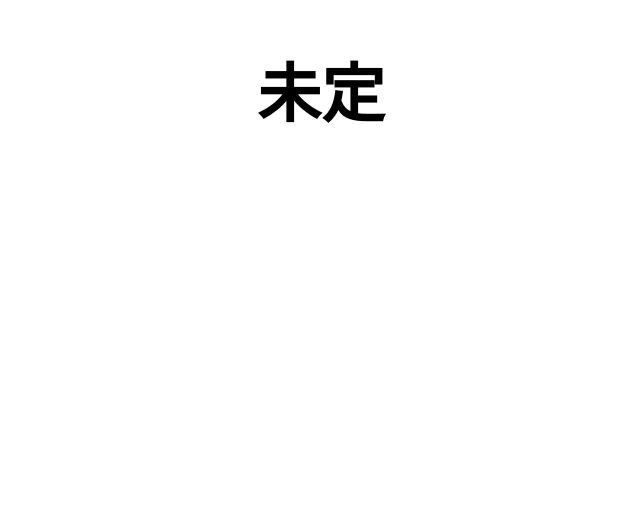
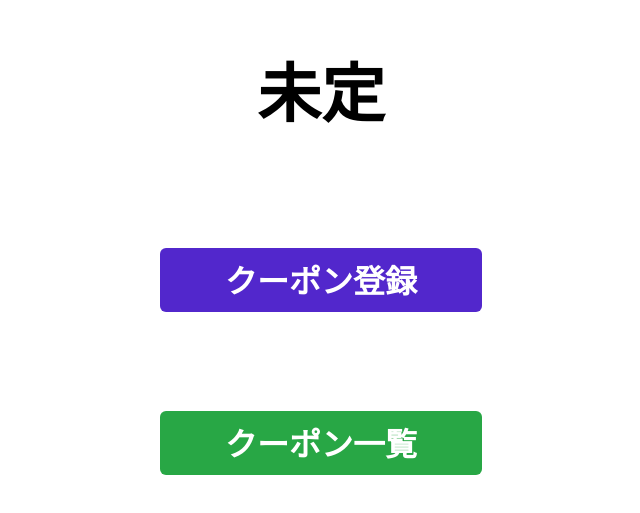
Before and after one commit to yuki-kunn/couponapp, a SvelteKit app: page /home in a window 1280 px wide. Shown: the part 147-660 px from the top of the page, without its empty margins (319-959 px from the left). Built offline with nearby package versions, Linux system fonts and the light colour scheme.

Commit message:
ボタンの配置・スタイルの設定

```diff
--- a/src/routes/home/+page.svelte
+++ b/src/routes/home/+page.svelte
@@ -1,13 +1,40 @@
 <style>
+.home{
+    text-align: center;
+}
 .title{
     font-family: Open Sans;
     font-size: 64px;
     font-weight: 700;
     line-height: 112px;
-    text-align: center;
     margin-top: 184px;
+    margin-bottom: 89px;
+}
+.buttonLayout{
+    display: block;
+    font-family: Inter;
+    font-size: 32px;
+    font-weight: 600;
+    color: white;
+    width: 322px;
+    height: 64px;
+    padding: 10px 16px 10px 16px;
+    margin: 99px auto auto auto;
+    gap: 8px;
+    border-radius: 6px;
+}
 
+.registCoupon{
+    background: #5227CC;
 }
+.summaryCoupon{
+    background: #28A745;
+}
+
 </style>
 
-<h1 class="title">未定</h1>
+<div class="home">
+    <h1 class="title">未定</h1>
+    <a href="../" class="buttonLayout registCoupon">クーポン登録</a>
+    <a href="../" class="buttonLayout summaryCoupon">クーポン一覧</a>
+</div>
```
